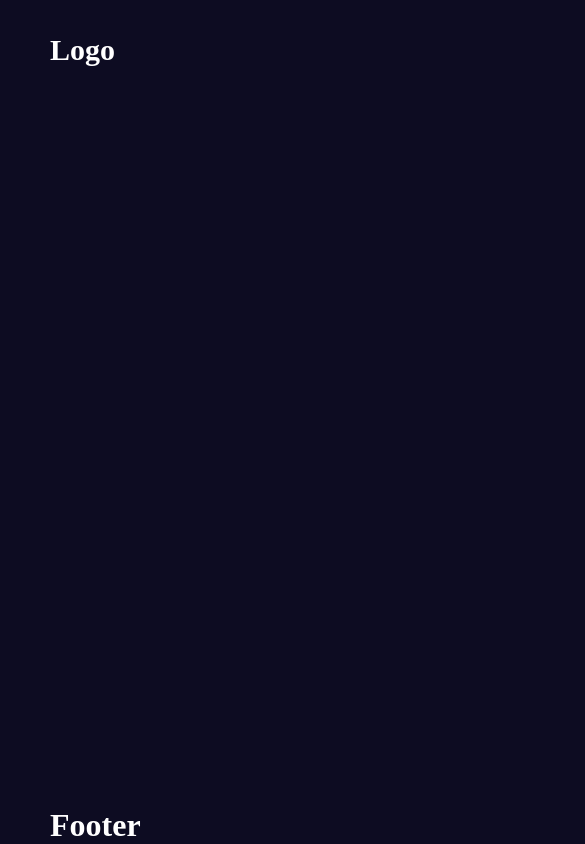
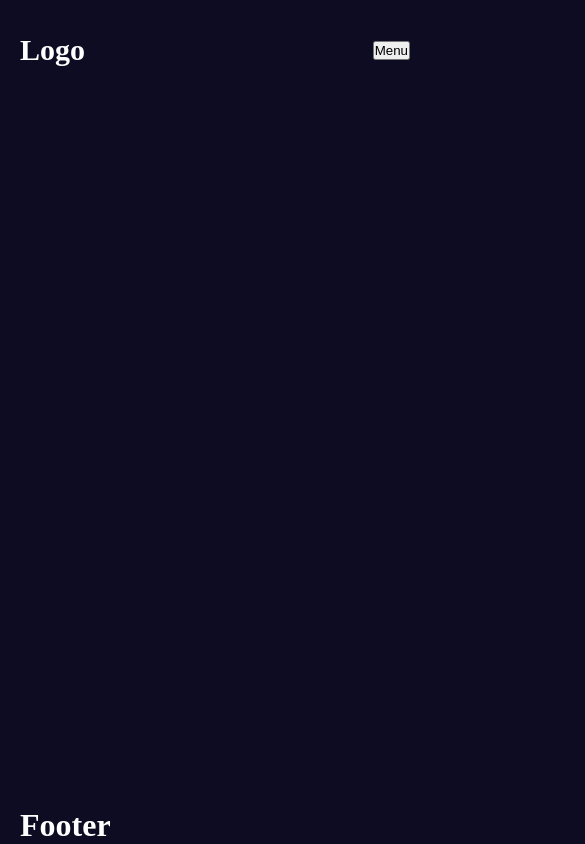
Before and after one commit to souravkumarswain/suvnext, a Next.js app: page / in a window 390 px wide. Shown: the top 844 px of the page, 585 px wide, since content can reach past the window. Built offline with nearby package versions, Linux system fonts and the light colour scheme.

Commit message:
style with media queries

```diff
--- a/src/app/globals.css
+++ b/src/app/globals.css
@@ -20,12 +20,42 @@ a{
   color: inherit;
 }
 .container{
-  width: 1280px;
+  width: 1366px;
   min-height: 100vh;
   display: flex;
   justify-content: space-between;
   flex-direction: column;
-  padding-left: 50px;
-  padding-right: 50px;
   margin: auto;
 }
+@media (max-width:1366px){
+  .container{
+    width:1280px;
+  }
+}
+@media (max-width:1280px){
+  .container{
+    width:1024px;
+    padding-left: 20px;
+    padding-right: 20px;
+  }
+}
+@media (max-width:1024px){
+  .container{
+    width:768px;
+  }
+}
+@media (max-width:768px){
+  .container{
+    width:640px;
+  }
+}
+@media (max-width:640px){
+  .container{
+    width:475px;
+  }
+}
+@media (max-width:475px){
+  .container{
+    width:430px;
+  }
+}
--- a/src/components/navbar/links/Links.jsx
+++ b/src/components/navbar/links/Links.jsx
@@ -1,5 +1,6 @@
+"use client"
 import Link from 'next/link'
-import React from 'react'
+import React, { useState } from 'react'
 import styles from './links.module.css'
 import NavLink from './navLinks/NavLink'
 
@@ -18,18 +19,47 @@ const Links = () => {
         path: '/contact'
     },
     {
-        title: "Admin",
-        path: '/admin'
-    },
-    {
         title: "Blog",
         path: '/blog'
     }]
+
+    const [open,setOpen] = useState(false)
+
+    let sessions = true;
+    let admin = true;
     return (
+        <div>
         <div className={styles.links}>
             {
                 headerLinks.map((eachLink) => <NavLink key = {eachLink.title} title={eachLink.title} path={eachLink.path}/>)
             }
+            {
+                sessions ?
+                (
+                <>
+                    {admin && <NavLink  path="/admin" title="Admin"/>}
+                    <button className={styles.logout}>Logout</button>
+                </>
+                ) :
+                (
+                    <NavLink path="/login" title="Login"/>
+                )
+            }
+        </div>
+        <button className={styles.menuButton} onClick={() => setOpen((prev) => !prev)}>Menu</button>
+        {
+            open && (
+                <div className={styles.mobileLinks}>
+                    {
+                        headerLinks.map(eachLink =>
+                        <NavLink key = {eachLink.title}
+                            path={eachLink.path}
+                            title = {eachLink.title}
+                        />)
+                    }
+                </div>
+            )
+        }
         </div>
     )
 }
--- a/src/components/navbar/links/links.module.css
+++ b/src/components/navbar/links/links.module.css
@@ -3,3 +3,36 @@
     align-items: center;
     gap: 10px;
 }
+.logout{
+    padding:10px;
+    cursor: pointer;
+    font-weight: bold;
+}
+.menuButton{
+    display: none;
+}
+.mobileLinks{
+    display: none;
+}
+@media (max-width:768px){
+    .links{
+        display: none;
+    }
+    .menuButton{
+        display: block;
+        cursor: pointer;
+    }
+    .mobileLinks{
+    position: absolute;
+    top:100px;
+    right: 0;
+    width:50%;
+    height: calc(100vh - 100px);
+    background-color: var(--bg);
+    display: flex;
+    flex-direction: column;
+    align-items: center;
+    justify-content: center;
+    gap:10px;
+}
+}
```
